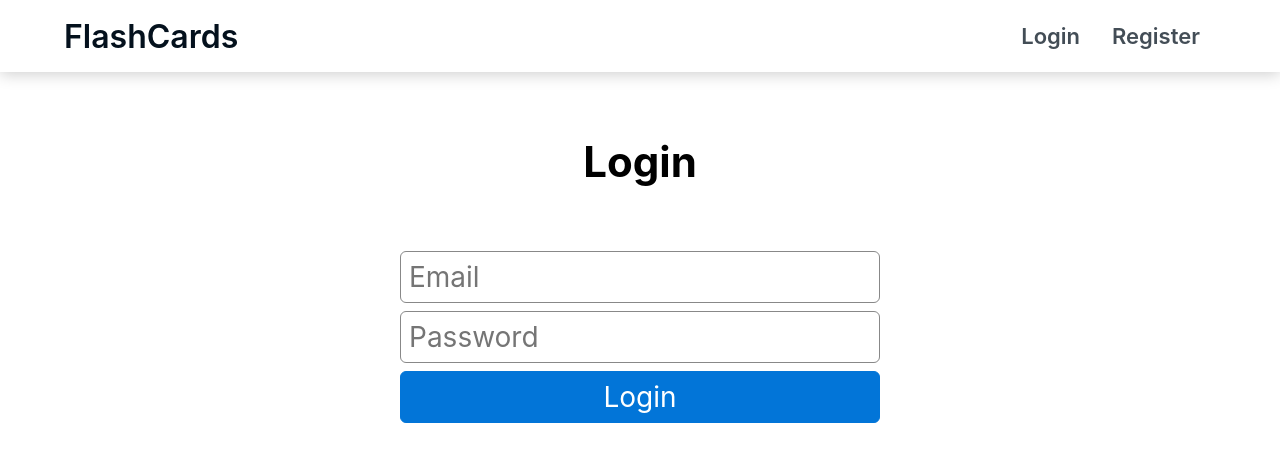
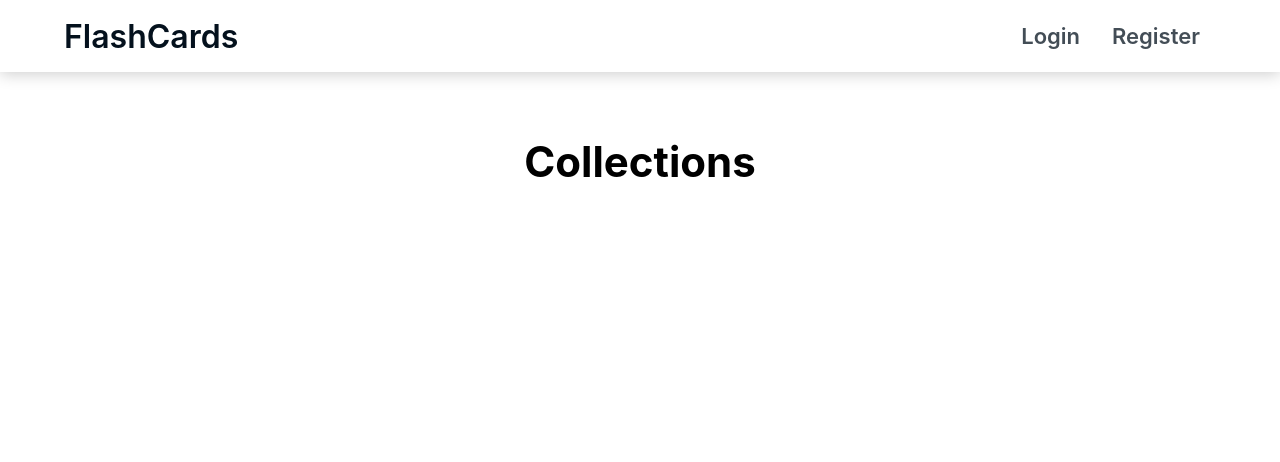
Before and after one commit to yap8/flashcards, a React (Create React App) app in the folder client/: page / in a window 1280 px wide. Before the commit this address led to /login. Shown: the top 462 px of the page. Built offline with nearby package versions, Linux system fonts and the light colour scheme.

Commit message:
removed PrivateRoute

```diff
--- a/client/src/App.js
+++ b/client/src/App.js
@@ -6,19 +6,14 @@ import Login from './pages/Login'
 import Profile from './pages/Profile';
 import Register from './pages/Register'
 import Logout from './pages/Logout'
-import PrivateRoute from './components/routing/PrivateRoute'
 
 function App() {
   return (
     <Router>
       <Header />
       <Routes>
-        <Route path="/" element={<PrivateRoute />}>
-          <Route element={<Collections />} />
-        </Route>
-        <Route path="/collections" element={<PrivateRoute />}>
-          <Route element={<Collections />} />
-        </Route>
+        <Route path="/" element={<Collections />} />
+        <Route path="/collections" element={<Collections />} />
         <Route path="/profile" element={<Profile />} />
         <Route path="/login" element={<Login />} />
         <Route path="/register" element={<Register />} />
--- a/client/src/components/routing/PrivateRoute.js
+++ /dev/null
@@ -1,6 +0,0 @@
-import { Navigate, Outlet } from 'react-router-dom'
-
-const PrivateRoute = () =>
-  localStorage.getItem('authToken') ? <Outlet /> : <Navigate to="/login" />
-
-export default PrivateRoute
```
